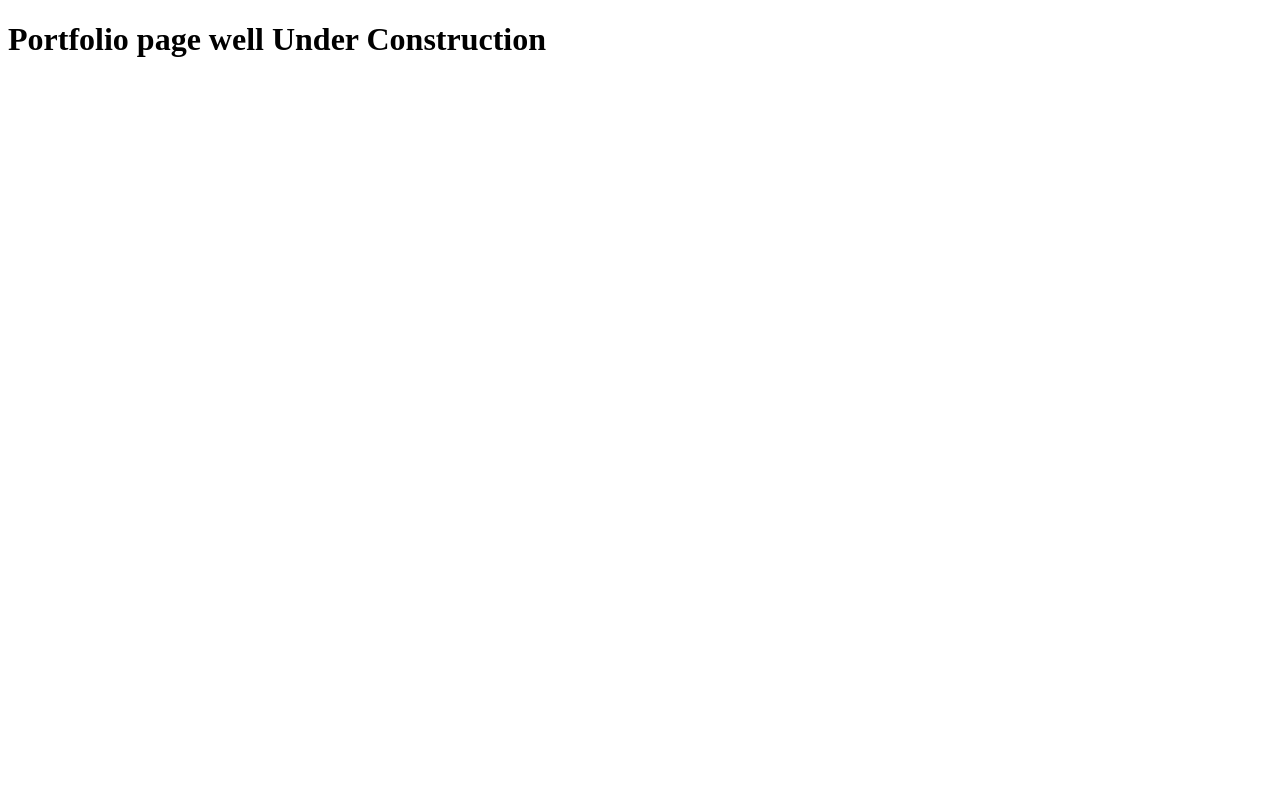
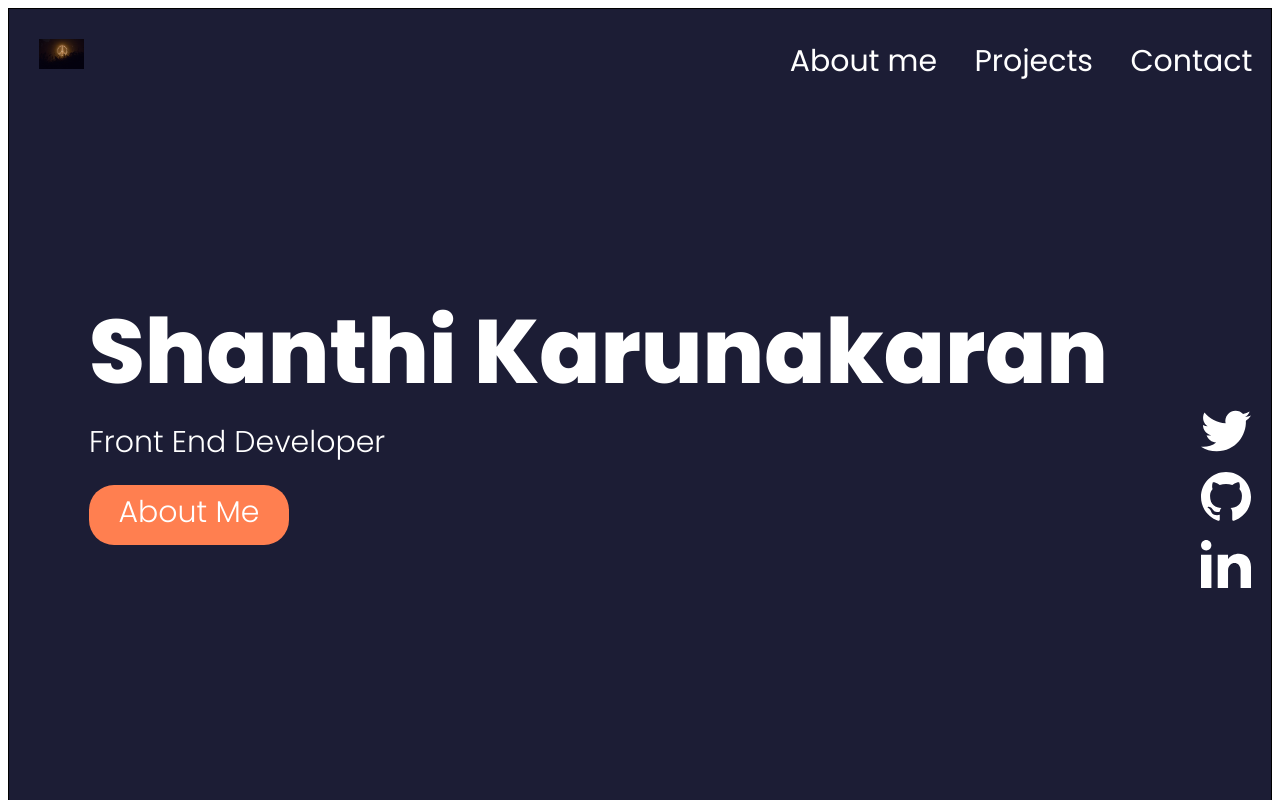
Before and after one commit to ShanthiKarunakaran/shanthi.github.io, a plain HTML site: page index.html in a window 1280 px wide. Shown: the top 800 px of the page. Drawn offline with Linux system fonts and the light colour scheme.

Commit message:
add images

```diff
--- a/index.html
+++ b/index.html
@@ -1,9 +1,67 @@
 <!DOCTYPE html>
 <html>
 	<head>
-		<title>Portfolio page - Trial</title>
+		<link rel="stylesheet" href="styles.css" />
+
+		<link rel="preconnect" href="https://fonts.gstatic.com">
+		<link href="https://fonts.googleapis.com/css2?family=Poppins:ital,wght@0,300;0,400;0,800;1,600;1,700&display=swap" rel="stylesheet">
+		<title>Portfolio</title>
 	</head>
 	<body>
-		<h1>Portfolio page well Under Construction</h1>
+		<script src="app.js"></script>
+		<section class="hero">
+			<nav>
+				<div><img class="logo" src="images/peace.png" alt="Shanthi's logo" /></div>
+				<ul>
+					<li>About me</li>
+					<li>Projects</li>
+					<li>Contact</li>
+				</ul>
+			</nav>
+			<div class="hero-area">
+				<div class="hero-text">
+					<h1>Shanthi Karunakaran</h1>
+					<p>Front End Developer</p>
+					<div class="button">About Me</div>
+				</div>
+				<div class="socials">
+					<div>
+					<a href="https://www.twitter.com" class="social" />
+						<svg fill="#ffffff" xmlns="http://www.w3.org/2000/svg" width="50" height="50" viewBox="0 0 24 24">
+							<path d="M24 4.557c-.883.392-1.832.656-2.828.775 1.017-.609 1.798-1.574 2.165-2.724-.951.564-2.005.974-3.127 1.195-.897-.957-2.178-1.555-3.594-1.555-3.179 0-5.515 2.966-4.797 6.045-4.091-.205-7.719-2.165-10.148-5.144-1.29 2.213-.669 5.108 1.523 6.574-.806-.026-1.566-.247-2.229-.616-.054 2.281 1.581 4.415 3.949 4.89-.693.188-1.452.232-2.224.084.626 1.956 2.444 3.379 4.6 3.419-2.07 1.623-4.678 2.348-7.29 2.04 2.179 1.397 4.768 2.212 7.548 2.212 9.142 0 14.307-7.721 13.995-14.646.962-.695 1.797-1.562 2.457-2.549z"/>
+						</svg>
+					</a>
+				</div>
+
+				<div>
+					<a href="https://www.github.com" class="social">
+						<svg fill="#ffffff" xmlns="http://www.w3.org/2000/svg" width="50" height="50" viewBox="0 0 24 24">
+							<path d="M12 0c-6.626 0-12 5.373-12 12 0 5.302 3.438 9.8 8.207 11.387.599.111.793-.261.793-.577v-2.234c-3.338.726-4.033-1.416-4.033-1.416-.546-1.387-1.333-1.756-1.333-1.756-1.089-.745.083-.729.083-.729 1.205.084 1.839 1.237 1.839 1.237 1.07 1.834 2.807 1.304 3.492.997.107-.775.418-1.305.762-1.604-2.665-.305-5.467-1.334-5.467-5.931 0-1.311.469-2.381 1.236-3.221-.124-.303-.535-1.524.117-3.176 0 0 1.008-.322 3.301 1.23.957-.266 1.983-.399 3.003-.404 1.02.005 2.047.138 3.006.404 2.291-1.552 3.297-1.23 3.297-1.23.653 1.653.242 2.874.118 3.176.77.84 1.235 1.911 1.235 3.221 0 4.609-2.807 5.624-5.479 5.921.43.372.823 1.102.823 2.222v3.293c0 .319.192.694.801.576 4.765-1.589 8.199-6.086 8.199-11.386 0-6.627-5.373-12-12-12z"/>
+						</svg>
+					</a>
+				</div>
+
+				<div>
+					<a href="https://www.linkedin.com" class="social">
+						<svg fill="#ffffff" xmlns="http://www.w3.org/2000/svg" width="50" height="50" viewBox="0 0 24 24">
+							<path d="M4.98 3.5c0 1.381-1.11 2.5-2.48 2.5s-2.48-1.119-2.48-2.5c0-1.38 1.11-2.5 2.48-2.5s2.48 1.12 2.48 2.5zm.02 4.5h-5v16h5v-16zm7.982 0h-4.968v16h4.969v-8.399c0-4.67 6.029-5.052 6.029 0v8.399h4.988v-10.131c0-7.88-8.922-7.593-11.018-3.714v-2.155z"/>
+						</svg>
+					</a>
+				</div>
+
+				</div>
+			</div>
+		</section>
+		<section class="sub-section">
+			<div class="information">
+				<h2>About Me</h2>
+				<p>Hi, I am Shanthi. I am a Frontend Developer.</p>
+			</div>
+			<div class="headshot-container">
+				<img class="headshot" />
+			</div>
+		</section>
+		<section class="sub-section"></section>
+		<footer></footer>
 	</body>
 </html>
--- a/styles.css
+++ b/styles.css
@@ -1,9 +1,102 @@
+body {
+  font-family: 'Poppins', sans-serif;
+}
 section {
   height: 500px;
-  background-color: yellow;
+  background-color: white;
   border: 1px solid #000;
 }
 
 .hero {
-  background-color: blue;
+  background-color: #1c1d35;
+  height: 100vh;
+  color: white;
+  font-size: 40px;
 }
+
+footer{
+  height: 500px;
+  background-color: black;
+}
+
+nav{
+  display: flex;
+  justify-content: space-between;
+}
+
+ul{
+  display: flex;
+  width: 500px;
+  justify-content: space-around;
+  font-size: 30px;
+}
+
+li{
+  list-style-type: none;
+}
+
+h1{
+  font-size: 90px;
+  margin: 0;
+}
+
+h2{
+  font-size: 50px;
+}
+
+p{
+  margin: 0;
+  font-size: 30px;
+  font-weight: 300;
+}
+
+.hero-area {
+  display: flex;
+  height: 100%;
+  justify-content: space-between;
+  align-items: center;
+}
+.hero-text{
+  margin-left: 80px;
+  margin-bottom: 200px;
+}
+
+.button{
+  width: 200px;
+  height: 55px;
+  background-color: coral;
+  border-radius: 25px;
+  text-align: center;
+  font-size: 30px;
+  font-weight: 300;
+  padding-top: 5px;
+  margin-top: 20px;
+}
+
+.button:hover{
+  background-color: #ef744b
+}
+
+.button:active {
+  background-color: #a9a9a9;
+  color: #808080;
+}
+
+.socials{
+  padding-bottom: 20px;
+}
+
+.social {
+  margin: 20px;
+}
+
+.logo {
+  height: 30px;
+  margin: 30px;
+}
+
+.sub-section {
+  display: flex;
+  justify-content: space-between;
+  padding: 80px;
+}
```
Also changed, not shown: images/peace.png (added), 1 other file.
